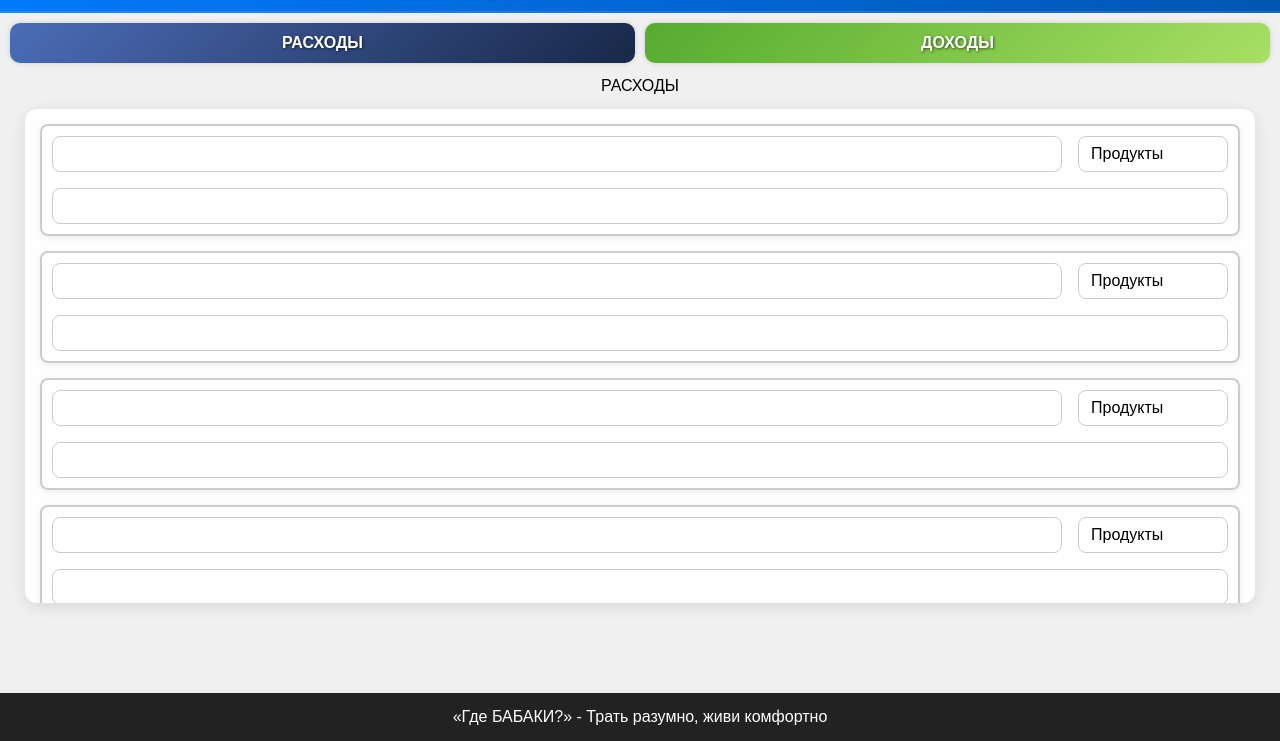
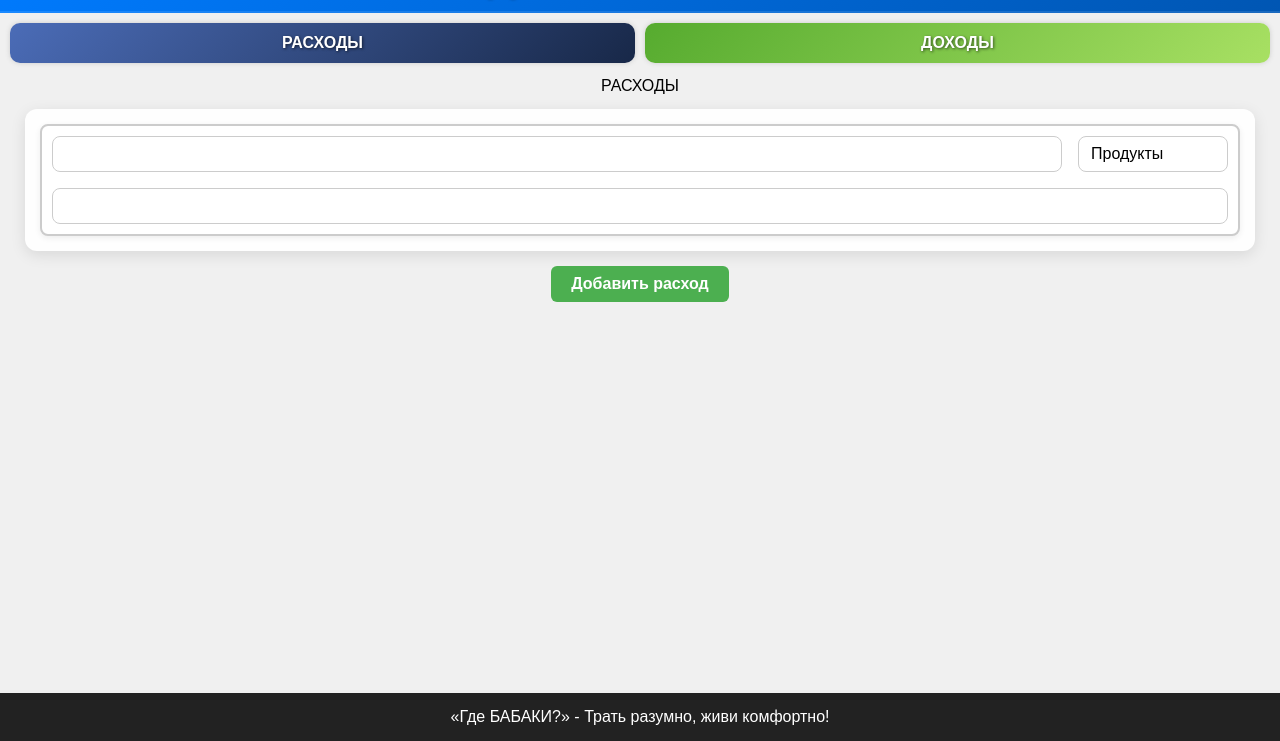
Before and after one commit to Alex-project1/WhereIsMyMoney, a website built with Vite: page index.html in a window 1280 px wide. Shown: the part 59-800 px from the top of the page. Built offline with nearby package versions, Linux system fonts and the light colour scheme.

Commit message:
added button addExpense +js

```diff
--- a/index.html
+++ b/index.html
@@ -26,107 +26,7 @@
             <div class="item__title">
               РАСХОДЫ
             </div>
-            <div class="item__body">
-              <div class="item__body-row">
-                <div class="summ">
-
-                  <input type="number">
-                  <select name="" id="">
-                    <option value="food">Продукты</option>
-                    <option value="cofe">Кофе/Чай</option>
-                    <option value="fastfood">Перекус</option>
-                    <option value="tasty">Вкусняшки</option>
-                    <option value="gasStaion">Заправка</option>
-                    <option value="subscription">Абонплаты</option>
-                    <option value="communal">Коммуналка</option>
-                  </select>
-
-                </div>
-                <div class="notes">
-                  <input type="text">
-                </div>
-
-              </div>
-              <div class="item__body-row">
-                <div class="summ">
-
-                  <input type="number">
-                  <select name="" id="">
-                    <option value="food">Продукты</option>
-                    <option value="cofe">Кофе/Чай</option>
-                    <option value="fastfood">Перекус</option>
-                    <option value="tasty">Вкусняшки</option>
-                    <option value="gasStaion">Заправка</option>
-                    <option value="subscription">Абонплаты</option>
-                    <option value="communal">Коммуналка</option>
-                  </select>
-
-                </div>
-                <div class="notes">
-                  <input type="text">
-                </div>
-
-              </div>
-              <div class="item__body-row">
-                <div class="summ">
-
-                  <input type="number">
-                  <select name="" id="">
-                    <option value="food">Продукты</option>
-                    <option value="cofe">Кофе/Чай</option>
-                    <option value="fastfood">Перекус</option>
-                    <option value="tasty">Вкусняшки</option>
-                    <option value="gasStaion">Заправка</option>
-                    <option value="subscription">Абонплаты</option>
-                    <option value="communal">Коммуналка</option>
-                  </select>
-
-                </div>
-                <div class="notes">
-                  <input type="text">
-                </div>
-
-              </div>
-              <div class="item__body-row">
-                <div class="summ">
-
-                  <input type="number">
-                  <select name="" id="">
-                    <option value="food">Продукты</option>
-                    <option value="cofe">Кофе/Чай</option>
-                    <option value="fastfood">Перекус</option>
-                    <option value="tasty">Вкусняшки</option>
-                    <option value="gasStaion">Заправка</option>
-                    <option value="subscription">Абонплаты</option>
-                    <option value="communal">Коммуналка</option>
-                  </select>
-
-                </div>
-                <div class="notes">
-                  <input type="text">
-                </div>
-
-              </div>
-              <div class="item__body-row">
-                <div class="summ">
-
-                  <input type="number">
-                  <select name="" id="">
-                    <option value="food">Продукты</option>
-                    <option value="cofe">Кофе/Чай</option>
-                    <option value="fastfood">Перекус</option>
-                    <option value="tasty">Вкусняшки</option>
-                    <option value="gasStaion">Заправка</option>
-                    <option value="subscription">Абонплаты</option>
-                    <option value="communal">Коммуналка</option>
-                  </select>
-
-                </div>
-                <div class="notes">
-                  <input type="text">
-                </div>
-
-              </div>
+            <div class="item__body" id="expenseBody">
               <div class="item__body-row">
                 <div class="summ">
 
@@ -148,6 +48,10 @@
 
               </div>
 
+
+            </div>
+            <div class="addedRow" id="addExpense">
+              Добавить расход
             </div>
 
           </div>
@@ -163,6 +67,9 @@
 
 
             </div>
+            <div class="addedRow">
+              Добавить доход
+            </div>
           </div>
         </div>
       </div>
@@ -170,7 +77,7 @@
 
   </main>
   <footer>
-    <p> «Где БАБАКИ?» - Трать разумно, живи комфортно</p>
+    <p> «Где БАБАКИ?» - Трать разумно, живи комфортно!</p>
   </footer>
 
   <script type="module" src="/src/main.js"></script>
--- a/src/content.scss
+++ b/src/content.scss
@@ -9,7 +9,7 @@
   grid-template-rows: 0fr;
   text-align: center;
   transition: all 0.3s;
-  height: 100%;
+  // height: 100%;
   &.active {
     grid-template-rows: 1fr;
   }
@@ -134,3 +134,26 @@
     }
   }
 }
+
+.addedRow {
+  display: inline-block;
+  padding: 10px 20px;
+  background-color: #4caf50; /* зелёный фон */
+  color: white; /* белый текст */
+  font-weight: 600;
+  font-size: 16px;
+  border-radius: 6px;
+  cursor: pointer;
+  user-select: none;
+  transition: background-color 0.3s ease;
+  text-align: center;
+}
+
+.addedRow:hover {
+  background-color: #45a049; /* чуть темнее при наведении */
+}
+
+.addedRow:active {
+  background-color: #3e8e41; /* нажатие */
+  transform: scale(0.98);
+}
--- a/src/main.js
+++ b/src/main.js
@@ -4,7 +4,7 @@ const body = document.querySelector("body");
 const footer = document.querySelector("footer");
 const buttons = document.getElementById("buttons");
 const itemTitle = document.querySelector(".item__title");
-const itemBody = document.querySelector(".item__body");
+const itemBody = document.querySelectorAll(".item__body");
 
 const bodyHeight = body.getBoundingClientRect().height;
 const headerHeight = header.getBoundingClientRect().height;
@@ -15,7 +15,7 @@ let itemBodyHeight =
   bodyHeight -
   (headerHeight + footerHeight + itemTitleHeight + buttonsHeight) -
   100;
-itemBody.style.maxHeight = itemBodyHeight + "px";
+itemBody.forEach((item) => (item.style.maxHeight = itemBodyHeight + "px"));
 // ------------------------------------------------------
 const itemBodyes = document.querySelectorAll(".itemBody");
 function hideItems() {
@@ -33,3 +33,31 @@ buttons.addEventListener("click", (e) => {
     }
   }
 });
+
+// ----------------------------------
+const addExpense = document.getElementById("addExpense");
+const expenseBody = document.getElementById("expenseBody");
+addExpense.addEventListener("click", () => {
+  const item = `
+  <div class="item__body-row">
+                <div class="summ">
+
+                  <input type="number">
+                  <select name="" id="">
+                    <option value="food">Продукты</option>
+                    <option value="cofe">Кофе/Чай</option>
+                    <option value="fastfood">Перекус</option>
+                    <option value="tasty">Вкусняшки</option>
+                    <option value="gasStaion">Заправка</option>
+                    <option value="subscription">Абонплаты</option>
+                    <option value="communal">Коммуналка</option>
+                  </select>
+
+                </div>
+                <div class="notes">
+                  <input type="text">
+                </div>
+
+              </div>`;
+  expenseBody.insertAdjacentHTML("afterbegin", item);
+});
```
